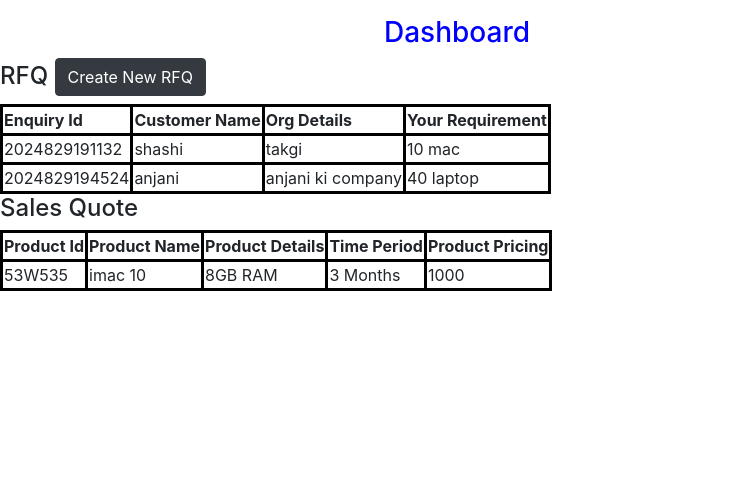
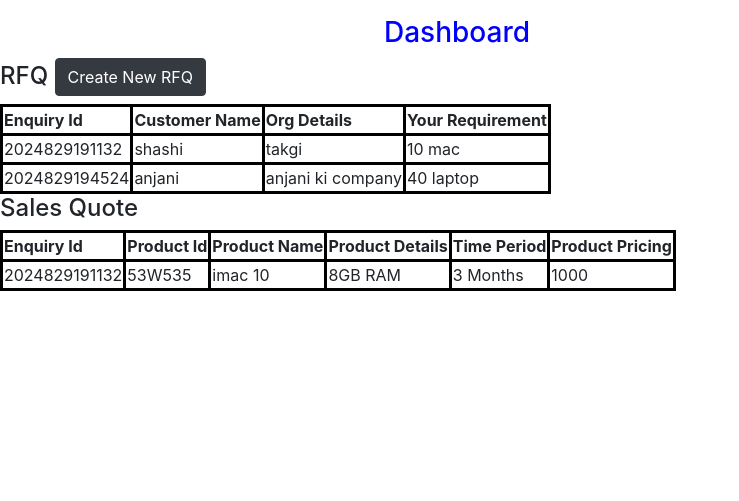
Before and after one commit to shashiranjan05/rentalbox, a Django app: page /dashboard/ in a window 1280 px wide. Shown: the part 38-539 px from the top of the page, without its empty margins (0-739 px from the left). Run offline with Django 5.2, Linux system fonts and the light colour scheme; a user stored in the database is signed in; data comes from the database, SQL or seed files in the repository; both versions use the stored data as it was after the commit.

Commit message:
dynamic enquiry id

```diff
--- a/warehouse/models.py
+++ b/warehouse/models.py
@@ -46,6 +46,8 @@ class EnquiryDetails(models.Model):
     org_details = models.CharField(max_length=64, null= True)
     your_requirement = models.CharField(max_length=64, null = True)
 
+
+
 CATEGORY_CHOICES = (
     ('3 Months', '3 Months'),
     ('6 Months', '6 Months'),
--- a/warehouse/templates/dashboard.html
+++ b/warehouse/templates/dashboard.html
@@ -40,6 +40,7 @@
                 <h4>Sales Quote</h4>
                     <tr>
                         <tr>
+                            <th>Enquiry Id</th>
                             <th>Product Id</th>
                             <th>Product Name</th>
                             <th>Product Details</th>
@@ -50,6 +51,7 @@
                         <tr>
                             {% for products in sales_quote %}
                             {% if products.enquiry.enquiry_id == val.enquiry_id %}
+                            <td>{{ val.enquiry_id }}</td>
                             <td>{{ products.product_id }}</td>
                             <td>{{ products.product_name }}</td>
                             <td>{{ products.product_details }}</td>
--- a/warehouse/views.py
+++ b/warehouse/views.py
@@ -65,10 +65,17 @@ def enquiry_view(request):
 def sales_quote_view(request):
     username= request.user.email
     name = username.split('@')[0]
-    all_data = EnquiryDetails.objects.get(id=1)
-    enquiry_id= all_data.enquiry_id
+    all_data = EnquiryDetails.objects.all()
+    list_enquiry_id=[]
+    # for val in all_data:
+    #     list_enquiry_id.append(val.enquiry_id)
+
+    # enquiry_id= all_data.enquiry_id
     if request.method == 'POST':
-        enquiry = all_data
+        # enquiry = all_data
+        enquiry_id = request.POST.get("enquiry_id")
+        print("enquiry_id---- ", enquiry_id)
+        enquiry=EnquiryDetails.objects.get(enquiry_id=enquiry_id)
         product_name = request.POST.get("product_name")
         product_id = request.POST.get("product_id")
         product_details = request.POST.get("product_details")
@@ -80,7 +87,7 @@ def sales_quote_view(request):
 
         # return HttpResponseRedirect(reverse('thank_you'))
         print("sales form details saved in database  .....")
-    return render(request, 'warehouse/sales_quote.html',{'enquiry_id':enquiry_id, 'name':name})
+    return render(request, 'warehouse/sales_quote.html',{'all_data':all_data, 'name':name})
 
 def request_for_quote_view(request):
     data = EnquiryDetails.objects.filter(user=request.user)
```
Also changed, not shown: warehouse/templates/warehouse/sales_quote.html (+11 -4 lines), db.sqlite3.
